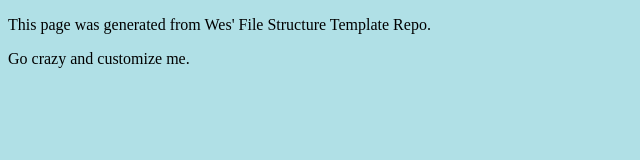
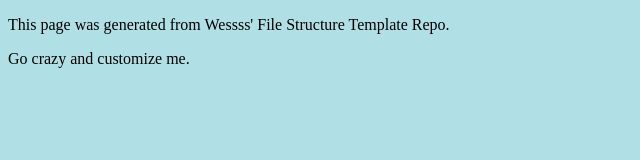
Before and after one commit to kmwashin/art101-, a plain HTML site: page index.html in a window 1280 px wide. Shown: the full height of the page, 0-640 px from the left. Drawn offline with Linux system fonts and the light colour scheme.

```diff
--- a/index.html
+++ b/index.html
@@ -6,7 +6,7 @@
 </head>
 <body style="background-color:powderblue;">
 	<main>
-		<p>This page was generated from Wes' File Structure Template Repo.</p>
+		<p>This page was generated from Wessss' File Structure Template Repo.</p>
 
 		<p>Go crazy and customize me.</p>
 	</main>
```
